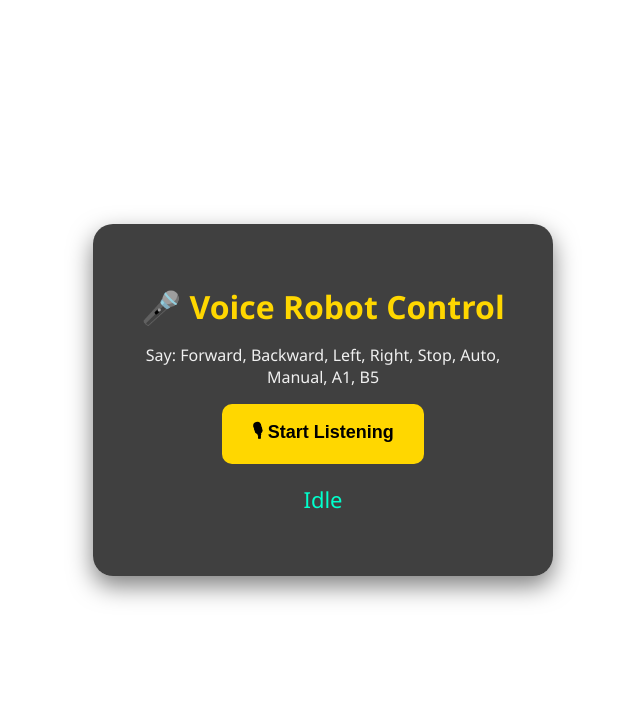
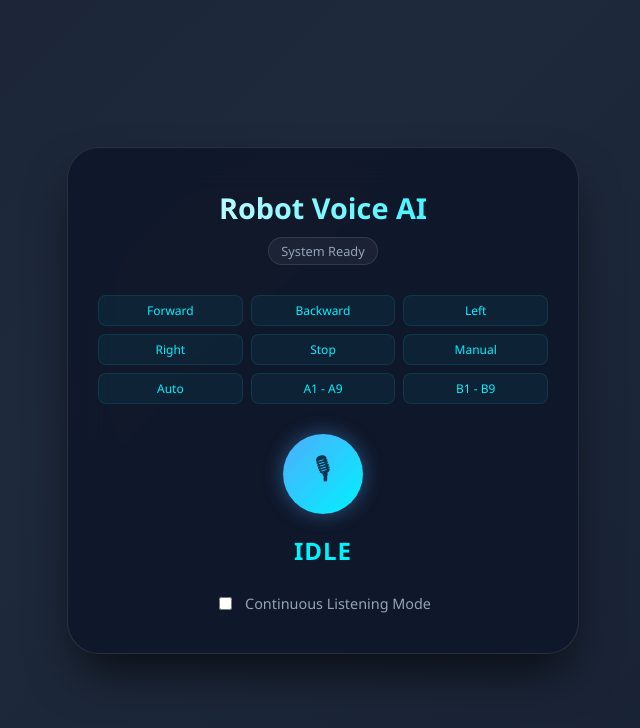
Before and after one commit to Shaaz-55/wifi-control-robo, a plain HTML site: page index.html in a window 1280 px wide. Shown: the whole page, without its empty margins (317-957 px from the left). Drawn offline with Linux system fonts and the light colour scheme.

Commit message:
changed websites's css

```diff
--- a/index.html
+++ b/index.html
@@ -1,128 +1,282 @@
 <!DOCTYPE html>
 <html lang="en">
 <head>
-  <title>Voice Robot Control</title>
+  <meta charset="UTF-8">
+  <title>AI Voice Robot Controller</title>
   <meta name="viewport" content="width=device-width, initial-scale=1.0">
+  <style>
+    :root {
+      --primary: #00f2fe;
+      --secondary: #4facfe;
+      --accent: #ff00c1;
+      --bg-dark: rgba(15, 23, 42, 0.9);
+      --glass-border: rgba(255, 255, 255, 0.1);
+      --text-dim: #94a3b8;
+    }
 
-  <style>
     body {
-      font-family: 'Segoe UI', Tahoma, Geneva, Verdana, sans-serif;
       margin: 0;
+      min-height: 100vh;
       display: flex;
+      align-items: center;
       justify-content: center;
-      align-items: center;
-      min-height: 100vh;
-      background-image: url('background.jpg');
-      background-repeat: no-repeat;
-      background-size: cover;
-      background-attachment: fixed;
+      font-family: 'Segoe UI', Roboto, Helvetica, Arial, sans-serif;
+      background: linear-gradient(-45deg, #0f172a, #1e293b, #111827, #0f172a);
+      background-size: 400% 400%;
+      animation: gradientBG 15s ease infinite;
+      color: white;
+    }
+
+    @keyframes gradientBG {
+      0% { background-position: 0% 50%; }
+      50% { background-position: 100% 50%; }
+      100% { background-position: 0% 50%; }
     }
 
     .card {
-      background: rgba(0,0,0,0.75);
+      width: 90%;
+      max-width: 450px;
+      background: var(--bg-dark);
+      backdrop-filter: blur(20px);
+      border: 1px solid var(--glass-border);
+      border-radius: 32px;
       padding: 40px 30px;
-      border-radius: 20px;
       text-align: center;
-      max-width: 400px;
-      width: 90%;
-      box-shadow: 0 10px 25px rgba(0,0,0,0.5);
+      box-shadow: 0 25px 50px -12px rgba(0, 0, 0, 0.7);
     }
 
-    h1 { color: #FFD700; margin-bottom: 10px; }
-    p { color: #f0f0f0; }
-
-    button {
-      background: #FFD700;
-      border: none;
-      padding: 15px 30px;
-      font-size: 18px;
-      border-radius: 10px;
-      cursor: pointer;
-      color: #000;
-      font-weight: bold;
-      transition: all 0.3s ease;
+    h1 {
+      margin: 0;
+      font-size: 1.8rem;
+      background: linear-gradient(to right, #fff, var(--primary));
+      -webkit-background-clip: text;
+      -webkit-text-fill-color: transparent;
     }
 
-    button:hover {
-      background: #FFC300;
-      transform: scale(1.05);
+    .status-badge {
+      display: inline-block;
+      padding: 4px 12px;
+      border-radius: 99px;
+      background: rgba(255, 255, 255, 0.05);
+      color: var(--text-dim);
+      font-size: 0.8rem;
+      margin-top: 10px;
+      border: 1px solid var(--glass-border);
     }
 
-    #text {
-      margin-top: 20px;
-      font-size: 22px;
-      color: #00FFCC;
-      min-height: 30px;
+    .command-grid {
+      display: grid;
+      grid-template-columns: repeat(3, 1fr);
+      gap: 8px;
+      margin: 30px 0;
+    }
+
+    .cmd-item {
+      font-size: 0.75rem;
+      padding: 6px;
+      background: rgba(0, 242, 254, 0.05);
+      border: 1px solid rgba(0, 242, 254, 0.1);
+      border-radius: 8px;
+      color: var(--primary);
+    }
+
+    .mic-btn {
+      width: 80px;
+      height: 80px;
+      border-radius: 50%;
+      border: none;
+      background: linear-gradient(135deg, var(--secondary), var(--primary));
+      color: #00334e;
+      font-size: 1.8rem;
+      cursor: pointer;
+      transition: all 0.3s ease;
+      box-shadow: 0 0 20px rgba(79, 172, 254, 0.4);
+      display: flex;
+      align-items: center;
+      justify-content: center;
+      margin: 0 auto 20px;
+    }
+
+    .mic-btn:hover { transform: scale(1.1); }
+
+    .mic-btn.active {
+      background: var(--accent);
+      animation: pulse 1.5s infinite;
+      color: white;
+    }
+
+    @keyframes pulse {
+      0% { box-shadow: 0 0 0 0 rgba(255, 0, 193, 0.7); }
+      70% { box-shadow: 0 0 0 25px rgba(255, 0, 193, 0); }
+      100% { box-shadow: 0 0 0 0 rgba(255, 0, 193, 0); }
+    }
+
+    #transcript {
+      font-size: 1.5rem;
+      font-weight: bold;
+      color: var(--primary);
+      height: 40px;
+      margin: 20px 0;
+      text-transform: uppercase;
+      letter-spacing: 1px;
+    }
+
+    .toggle-container {
+      font-size: 0.9rem;
+      color: var(--text-dim);
+      display: flex;
+      align-items: center;
+      justify-content: center;
+      gap: 10px;
+    }
+
+    input[type="checkbox"] {
+      accent-color: var(--primary);
     }
   </style>
 </head>
+<body>
 
-<body>
   <div class="card">
-    <h1>🎤 Voice Robot Control</h1>
-    <p>Say: Forward, Backward, Left, Right, Stop, Auto, Manual, A1, B5</p>
+    <h1>Robot Voice AI</h1>
+    <div class="status-badge" id="status">System Ready</div>
 
-    <button onclick="startListening()">🎙 Start Listening</button>
+    <div class="command-grid">
+      <div class="cmd-item">Forward</div>
+      <div class="cmd-item">Backward</div>
+      <div class="cmd-item">Left</div>
+      <div class="cmd-item">Right</div>
+      <div class="cmd-item">Stop</div>
+      <div class="cmd-item">Manual</div>
+      <div class="cmd-item">Auto</div>
+      <div class="cmd-item">A1 - A9</div>
+      <div class="cmd-item">B1 - B9</div>
+    </div>
 
-    <p id="text">Idle</p>
+    <button id="micBtn" class="mic-btn" onclick="toggleListening()">🎙</button>
+
+    <div id="transcript">Idle</div>
+
+    <div class="toggle-container">
+      <input type="checkbox" id="continuous">
+      <label for="continuous">Continuous Listening Mode</label>
+    </div>
   </div>
 
 <script>
   const ESP_IP = "http://10.204.94.75";
+  const micBtn = document.getElementById("micBtn");
+  const transcriptDiv = document.getElementById("transcript");
+  const statusBadge = document.getElementById("status");
+  const contCheckbox = document.getElementById("continuous");
 
-  function normalizeCommand(text) {
-    text = text.toLowerCase();
+  let recognition;
+  let isListening = false;
 
-    const numbers = {
-      "one": "1","two": "2","three": "3","four": "4","five": "5",
-      "six": "6","seven": "7","eight": "8","nine": "9","ten": "10"
+  // Initialize Speech API
+  if ('webkitSpeechRecognition' in window) {
+    recognition = new webkitSpeechRecognition();
+    recognition.continuous = false;
+    recognition.interimResults = false;
+    recognition.lang = 'en-US';
+    recognition.maxAlternatives = 3; // Check multiple guesses for better quality
+
+    // Add Grammar Weighting
+    if ('webkitSpeechGrammarList' in window) {
+      const commands = ['forward', 'backward', 'left', 'right', 'stop', 'auto', 'manual', 'a1', 'b5'];
+      const grammar = '#JSGF V1.0; grammar robot_cmd; public <command> = ' + commands.join(' | ') + ' ;';
+      const list = new webkitSpeechGrammarList();
+      list.addFromString(grammar, 1);
+      recognition.grammars = list;
+    }
+
+    recognition.onstart = () => {
+      isListening = true;
+      micBtn.classList.add("active");
+      statusBadge.innerText = "Listening...";
+      statusBadge.style.color = "var(--accent)";
     };
 
-    for (let word in numbers) {
-      text = text.replace(new RegExp(word, "g"), numbers[word]);
+    recognition.onresult = (event) => {
+      // Pick the best result based on confidence and fuzzy matching
+      let bestResult = event.results[0][0];
+
+      // If first guess is weak, check alternatives
+      for (let i = 0; i < event.results[0].length; i++) {
+        if (event.results[0][i].confidence > 0.85) {
+          bestResult = event.results[0][i];
+          break;
+        }
       }
 
-    text = text.replace(/[^a-z0-9]/g, "");
+      const rawText = bestResult.transcript;
+      const cleanCmd = processText(rawText);
 
-    return text;
+      transcriptDiv.innerText = cleanCmd;
+      sendCommand(cleanCmd);
+    };
+
+    recognition.onend = () => {
+      isListening = false;
+      micBtn.classList.remove("active");
+      statusBadge.innerText = "System Ready";
+      statusBadge.style.color = "var(--text-dim)";
+
+      // Restart automatically if Continuous is checked
+      if (contCheckbox.checked) {
+        recognition.start();
+      }
+    };
+
+    recognition.onerror = (e) => {
+      console.error("Speech Error: ", e.error);
+      isListening = false;
+      micBtn.classList.remove("active");
+    };
   }
 
-  function startListening() {
-    if (!('webkitSpeechRecognition' in window)) {
-      alert("❌ Use Google Chrome for voice control");
-      return;
+  function processText(text) {
+    text = text.toLowerCase().trim();
+
+    // Fuzzy Logic Map for common misheard robot commands
+    const fuzzyMap = {
+      "for": "forward", "four": "forward", "ford": "forward", "go": "forward",
+      "back": "backward", "words": "forward",
+      "write": "right", "light": "right",
+      "star": "stop", "top": "stop", "shop": "stop", "stuck": "stop",
+      "auto": "auto", "manual": "manual",
+      "hey one": "a1", "ay one": "a1", "bee five": "b5", "be five": "b5"
+    };
+
+    // Replace written numbers (e.g., "five" -> "5")
+    const numMap = {"one":"1","two":"2","three":"3","four":"4","five":"5","six":"6","seven":"7","eight":"8","nine":"9"};
+    for (let key in numMap) text = text.replace(new RegExp(key, 'g'), numMap[key]);
+
+    // Check fuzzy map
+    for (let key in fuzzyMap) {
+      if (text.includes(key)) return fuzzyMap[key];
     }
 
-    const recognition = new webkitSpeechRecognition();
-    recognition.lang = "en-US";
-    recognition.continuous = false;
-    recognition.interimResults = false;
+    return text.replace(/[^a-z0-9]/g, "");
+  }
 
+  function toggleListening() {
+    if (isListening) {
+      recognition.stop();
+    } else {
       recognition.start();
-    document.getElementById("text").innerText = "🎧 Listening...";
+    }
+  }
 
-    recognition.onresult = function(event) {
-      const spoken = event.results[0][0].transcript;
-      const cmd = normalizeCommand(spoken);
-
-      document.getElementById("text").innerText = cmd;
-      console.log("Recognized:", cmd);
-
+  function sendCommand(cmd) {
     fetch(`${ESP_IP}/cmd?q=${cmd}`, { mode: "cors" })
-        .then(res => {
-          if (!res.ok) throw new Error("ESP error");
-          console.log("Command sent:", cmd);
+      .then(() => {
+        transcriptDiv.style.color = "var(--primary)";
       })
-        .catch(err => {
-          console.error(err);
-          alert("❌ ESP32 not reachable");
+      .catch(() => {
+        transcriptDiv.innerText = "Offline";
+        transcriptDiv.style.color = "#ef4444";
       });
-    };
-
-    recognition.onerror = function(event) {
-      console.error("Speech error:", event.error);
-      alert("🎤 Mic error: " + event.error);
-    };
   }
 </script>
 </body>
```
Lines whose indentation alone changed are shown as unchanged.
